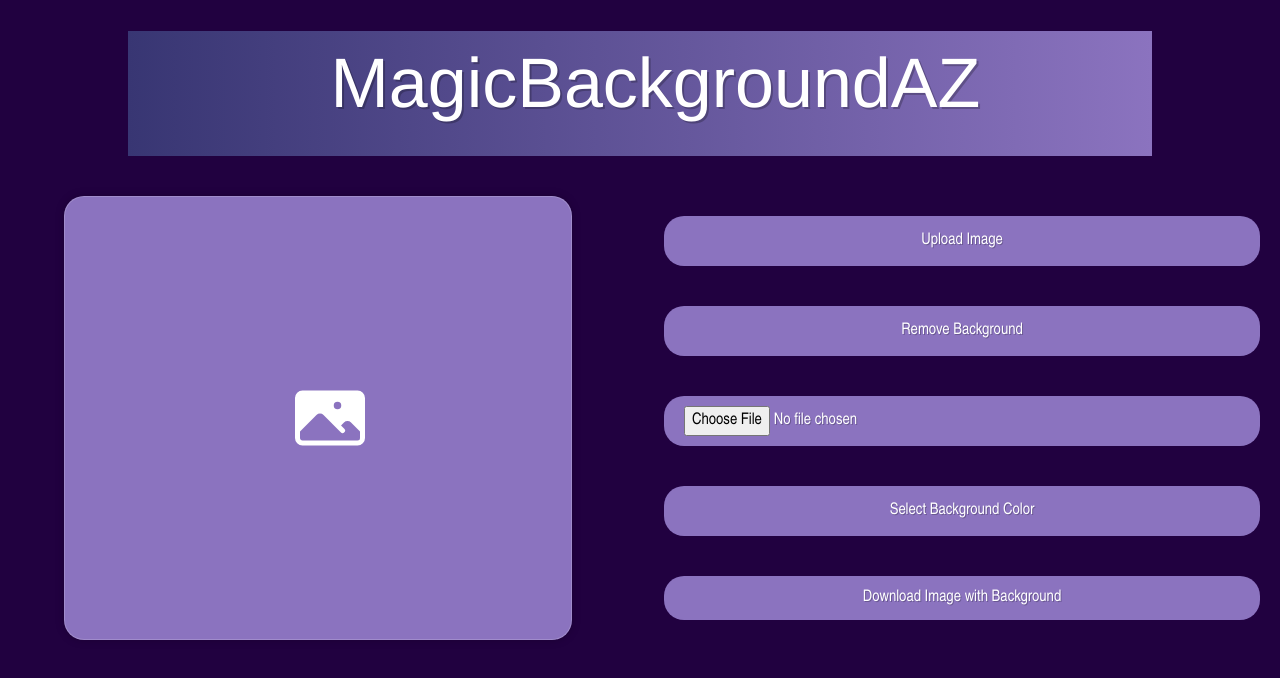
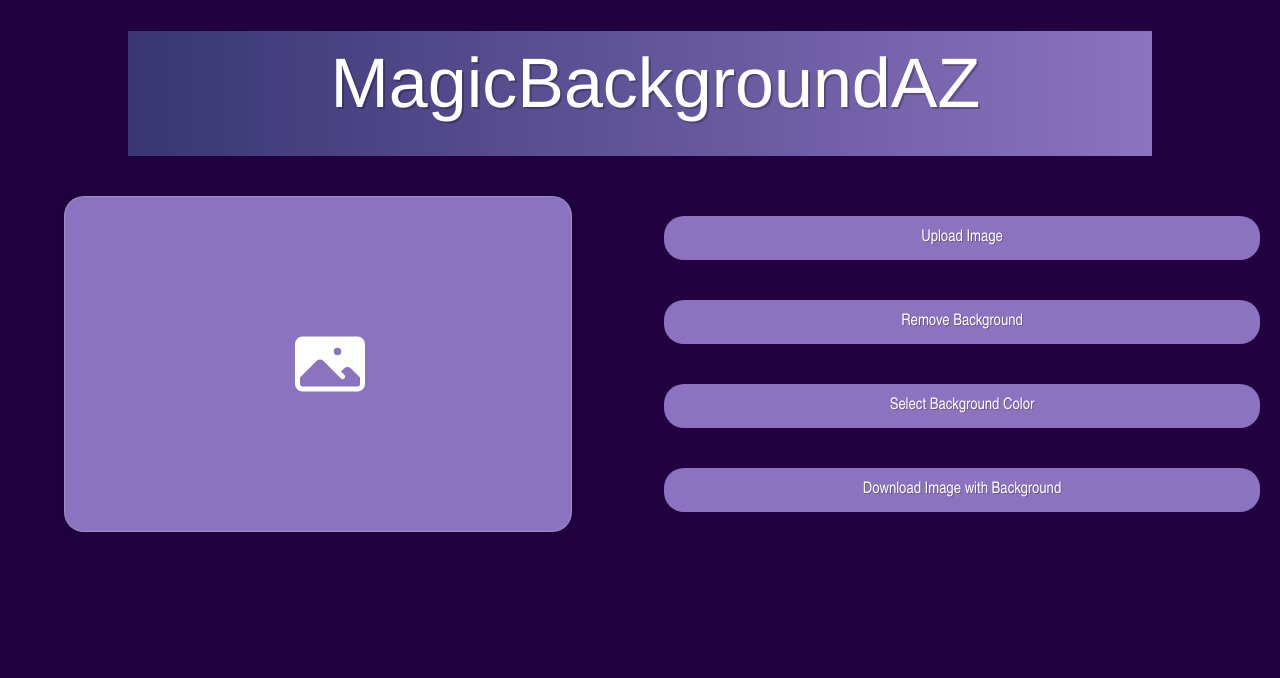
Before and after one commit to cricamore/MagicBackgroundAZ, a Next.js app: page / in a window 1280 px wide. Shown: the top 678 px of the page. Built offline with nearby package versions, Linux system fonts and the light colour scheme.

Commit message:
remove btn

```diff
--- a/src/app/page.js
+++ b/src/app/page.js
@@ -179,7 +179,7 @@ export default function Home() {
                 </button>
 
 
-                <input type="file" className="btn" onChange={handleCombineImages} />
+
 
                   <button className="btn" onClick={handleClick}>
                     Select Background Color
```
